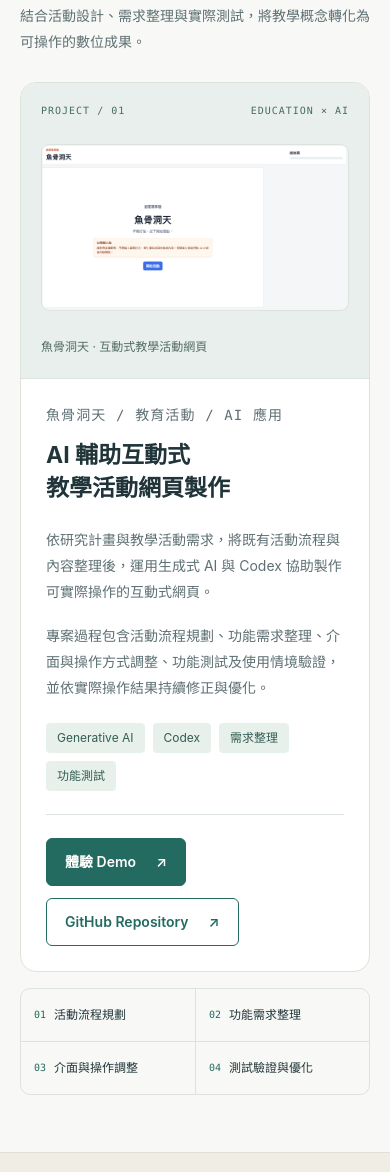
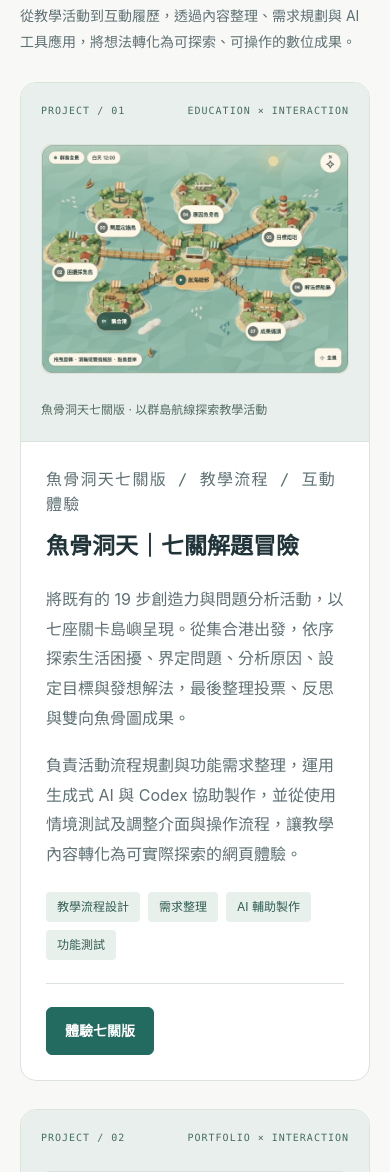
Before and after one commit to yiying010/yiying010.github.io, a plain HTML site: page index.html in a window 390 px wide. Shown: the part 4578-5750 px from the top of the page. Drawn offline with Linux system fonts and the light colour scheme.

Commit message:
Add resume island and seven-island Fishbone projects
Present both interactive projects with actual screenshots and dedicated demo links. Preserve the original Fishbone demo and repository, retain responsive project cards, and update maintenance documentation.

```diff
--- a/index.html
+++ b/index.html
@@ -115,6 +115,7 @@
     .experience-item ul { padding-left: 19px; margin: 0; color: var(--muted); font-size: 15px; }
     .experience-item li + li { margin-top: 6px; }
     .projects-section { border-top: 1px solid var(--line); }
+    .project-list { display: grid; gap: 28px; }
     .project-card { border: 1px solid var(--line); background: var(--white); border-radius: var(--radius); overflow: hidden; display: grid; grid-template-columns: 1fr 1.15fr; }
     .project-visual { display: flex; flex-direction: column; background: #e9efec; padding: 28px; border-right: 1px solid var(--line); }
     .project-visual-header { display: flex; justify-content: space-between; gap: 12px; color: #476d62; font: 10px/1.6 ui-monospace, SFMono-Regular, Consolas, monospace; letter-spacing: .1em; }
@@ -122,10 +123,10 @@
     .project-preview img { width: 100%; height: auto; border: 1px solid var(--line); border-radius: 9px; }
     .project-preview:hover img { border-color: var(--teal); }
     .project-visual figcaption { color: #526c62; font-size: 12px; }
-    .project-content { padding: 36px; }
+    .project-content { min-width: 0; padding: 36px; }
     .project-type { font: 11px/1.6 ui-monospace, SFMono-Regular, Consolas, monospace; color: var(--teal); letter-spacing: .08em; margin-bottom: 12px; }
     .project-content h3 { font-size: clamp(22px, 2.5vw, 27px); margin-bottom: 22px; }
-    .project-content p { color: var(--muted); font-size: 14px; }
+    .project-content p { color: var(--muted); font-size: 16px; }
     .project-content .tags { margin-top: 22px; }
     .project-links { display: flex; gap: 12px; flex-wrap: wrap; padding-top: 23px; margin-top: 23px; border-top: 1px solid var(--line); }
     .project-process { display: grid; grid-template-columns: repeat(4, 1fr); padding: 0; list-style: none; margin: 24px 0 0; border: 1px solid var(--line); border-radius: 10px; }
@@ -386,13 +387,45 @@
 
     <section class="section projects-section" id="projects" aria-labelledby="projects-title">
       <div class="wrap">
-        <div class="section-heading"><div><p class="eyebrow">04 / Selected Project</p><h2 id="projects-title">讓想法落地的專案</h2></div><p class="section-intro">結合活動設計、需求整理與實際測試，將教學概念轉化為可操作的數位成果。</p></div>
-        <article class="project-card">
-          <figure class="project-visual"><div class="project-visual-header"><span>PROJECT / 01</span><span>EDUCATION × AI</span></div><a class="project-preview" href="https://fishbone-cave-yiying.s9551830.chatgpt.site/" target="_blank" rel="noopener noreferrer" aria-label="開啟魚骨洞天互動 Demo（另開視窗）"><img src="assets/project-01.png" alt="魚骨洞天互動式教學活動網頁的起始畫面" width="2888" height="1556" loading="lazy"></a><figcaption>魚骨洞天 · 互動式教學活動網頁</figcaption></figure>
-          <div class="project-content"><p class="project-type">魚骨洞天 / 教育活動 / AI 應用</p><h3>AI 輔助互動式<br>教學活動網頁製作</h3><p>依研究計畫與教學活動需求，將既有活動流程與內容整理後，運用生成式 AI 與 Codex 協助製作可實際操作的互動式網頁。</p><p>專案過程包含活動流程規劃、功能需求整理、介面與操作方式調整、功能測試及使用情境驗證，並依實際操作結果持續修正與優化。</p><ul class="tags" aria-label="專案使用工具與方法"><li>Generative AI</li><li>Codex</li><li>需求整理</li><li>功能測試</li></ul>
-            <div class="project-links" aria-label="專案連結"><a class="button primary" href="https://fishbone-cave-yiying.s9551830.chatgpt.site/" target="_blank" rel="noopener noreferrer">體驗 Demo <span aria-hidden="true">↗</span></a><a class="button" href="https://github.com/yiying010/fishbone" target="_blank" rel="noopener noreferrer">GitHub Repository <span aria-hidden="true">↗</span></a></div>
-          </div>
-        </article>
+        <div class="section-heading"><div><p class="eyebrow">04 / Selected Projects</p><h2 id="projects-title">讓想法落地的專案</h2></div><p class="section-intro">從教學活動到互動履歷，透過內容整理、需求規劃與 AI 工具應用，將想法轉化為可探索、可操作的數位成果。</p></div>
+        <div class="project-list">
+          <article class="project-card" id="project-seven-isles" aria-labelledby="seven-isles-title">
+            <figure class="project-visual">
+              <div class="project-visual-header"><span>PROJECT / 01</span><span>EDUCATION × INTERACTION</span></div>
+              <a class="project-preview" href="https://fishbone-seven-isles.s9551830.chatgpt.site/" target="_blank" rel="noopener noreferrer" aria-label="體驗魚骨洞天七關版（另開視窗）"><img src="assets/fishbone-seven-isles.jpg" alt="魚骨洞天七關版群島全景，包含集合港、問題分析與成果碼頭等關卡" width="704" height="523" loading="lazy"></a>
+              <figcaption>魚骨洞天七關版 · 以群島航線探索教學活動</figcaption>
+            </figure>
+            <div class="project-content">
+              <p class="project-type">魚骨洞天七關版 / 教學流程 / 互動體驗</p>
+              <h3 id="seven-isles-title">魚骨洞天｜七關解題冒險</h3>
+              <p>將既有的 19 步創造力與問題分析活動，以七座關卡島嶼呈現。從集合港出發，依序探索生活困擾、界定問題、分析原因、設定目標與發想解法，最後整理投票、反思與雙向魚骨圖成果。</p>
+              <p>負責活動流程規劃與功能需求整理，運用生成式 AI 與 Codex 協助製作，並從使用情境測試及調整介面與操作流程，讓教學內容轉化為可實際探索的網頁體驗。</p>
+              <ul class="tags" aria-label="七關版使用工具與方法"><li>教學流程設計</li><li>需求整理</li><li>AI 輔助製作</li><li>功能測試</li></ul>
+              <div class="project-links" aria-label="魚骨洞天七關版連結"><a class="button primary" href="https://fishbone-seven-isles.s9551830.chatgpt.site/" target="_blank" rel="noopener noreferrer">體驗七關版</a></div>
+            </div>
+          </article>
+          <article class="project-card" id="project-resume-island" aria-labelledby="resume-island-title">
+            <figure class="project-visual">
+              <div class="project-visual-header"><span>PROJECT / 02</span><span>PORTFOLIO × INTERACTION</span></div>
+              <a class="project-preview" href="https://yiying-portfolio.s9551830.chatgpt.site/" target="_blank" rel="noopener noreferrer" aria-label="探索依瑩的履歷島（另開視窗）"><img src="assets/resume-island.jpg" alt="依瑩的履歷島群島全景，以中央導覽港串連主打作品與三項工作經驗" width="704" height="396" loading="lazy"></a>
+              <figcaption>依瑩的履歷島 · 以互動群島閱讀經歷與作品</figcaption>
+            </figure>
+            <div class="project-content">
+              <p class="project-type">依瑩的履歷島 / 個人作品集 / 資訊整理</p>
+              <h3 id="resume-island-title">依瑩的履歷島｜互動式個人作品集</h3>
+              <p>將研究計畫、教育實驗與教師培訓、系統驗證及 AI 數位應用等經驗，整理成可探索的個人作品集，以中央導覽港串連不同主題島嶼。</p>
+              <p>整合經歷內容、分類架構與導覽流程，搭配 3D 群島、文字地點清單、搜尋及分類篩選，讓訪客依興趣閱讀內容，並可進一步體驗魚骨洞天七關版。</p>
+              <ul class="tags" aria-label="履歷島呈現的能力"><li>資訊架構</li><li>內容整理</li><li>互動流程規劃</li><li>網頁製作</li></ul>
+              <div class="project-links" aria-label="履歷島連結"><a class="button primary" href="https://yiying-portfolio.s9551830.chatgpt.site/" target="_blank" rel="noopener noreferrer">探索履歷島</a></div>
+            </div>
+          </article>
+          <article class="project-card" id="project-fishbone-original" aria-labelledby="fishbone-original-title">
+            <figure class="project-visual"><div class="project-visual-header"><span>PROJECT / 03</span><span>EDUCATION × AI</span></div><a class="project-preview" href="https://fishbone-cave-yiying.s9551830.chatgpt.site/" target="_blank" rel="noopener noreferrer" aria-label="體驗原版魚骨洞天（另開視窗）"><img src="assets/project-01.png" alt="原版魚骨洞天互動式教學活動網頁的起始畫面" width="2888" height="1556" loading="lazy"></a><figcaption>原版魚骨洞天 · 互動式教學活動網頁</figcaption></figure>
+            <div class="project-content"><p class="project-type">原版魚骨洞天 / 教育活動 / AI 應用</p><h3 id="fishbone-original-title">原版魚骨洞天｜AI 輔助教學活動網頁</h3><p>依研究計畫與教學活動需求，將既有活動流程與內容整理後，運用生成式 AI 與 Codex 協助製作可實際操作的互動式網頁。</p><p>專案過程包含活動流程規劃、功能需求整理、介面與操作方式調整、功能測試及使用情境驗證，並依實際操作結果持續修正與優化。</p><ul class="tags" aria-label="原版專案使用工具與方法"><li>Generative AI</li><li>Codex</li><li>需求整理</li><li>功能測試</li></ul>
+              <div class="project-links" aria-label="原版魚骨洞天連結"><a class="button primary" href="https://fishbone-cave-yiying.s9551830.chatgpt.site/" target="_blank" rel="noopener noreferrer">體驗原版</a><a class="button" href="https://github.com/yiying010/fishbone" target="_blank" rel="noopener noreferrer">GitHub Repository</a></div>
+            </div>
+          </article>
+        </div>
         <ol class="project-process" aria-label="專案執行流程"><li><span aria-hidden="true">01</span>活動流程規劃</li><li><span aria-hidden="true">02</span>功能需求整理</li><li><span aria-hidden="true">03</span>介面與操作調整</li><li><span aria-hidden="true">04</span>測試驗證與優化</li></ol>
       </div>
     </section>
```
Also changed, not shown: assets/fishbone-seven-isles.jpg (added), assets/resume-island.jpg (added), 2 other files.
